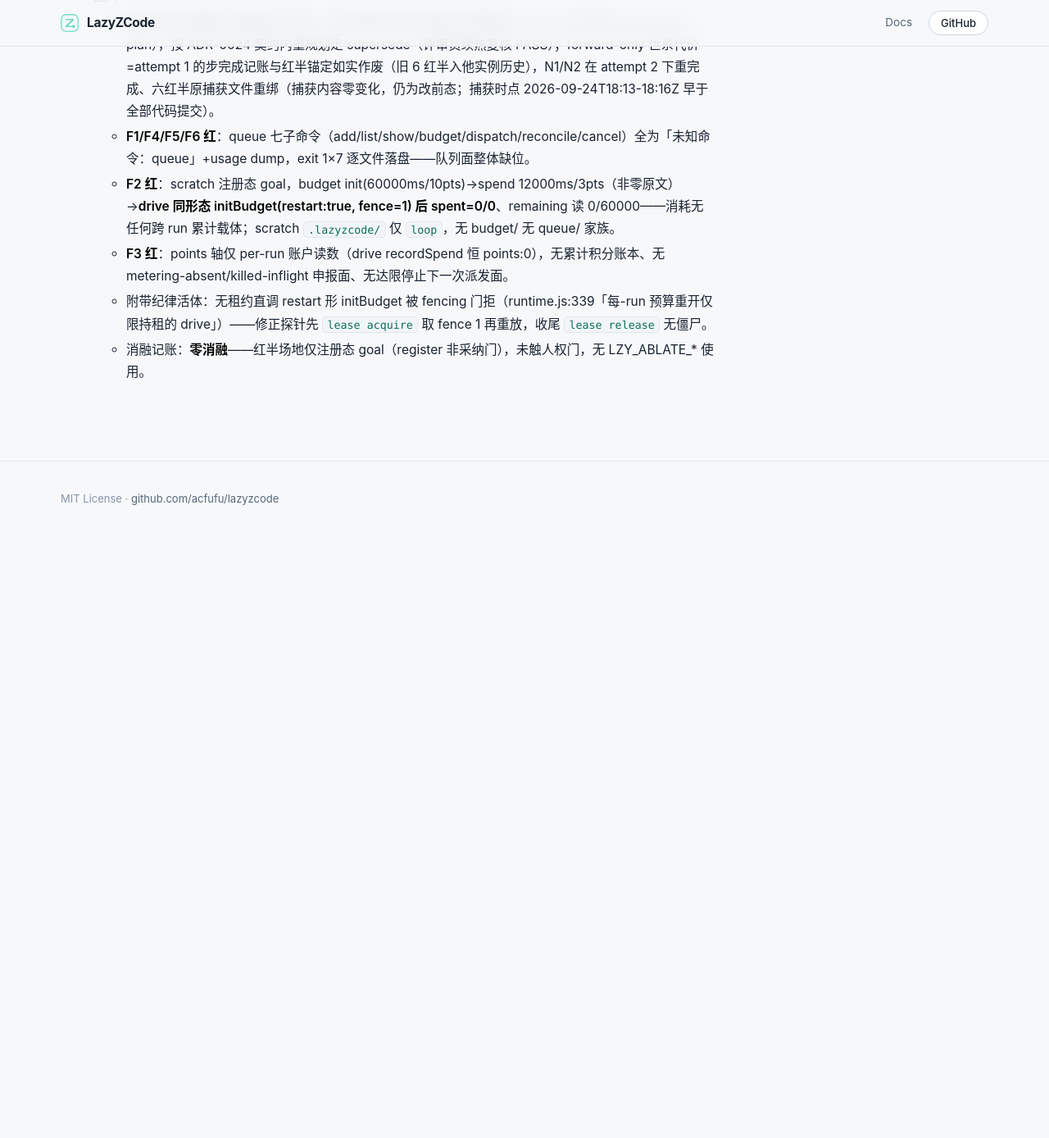
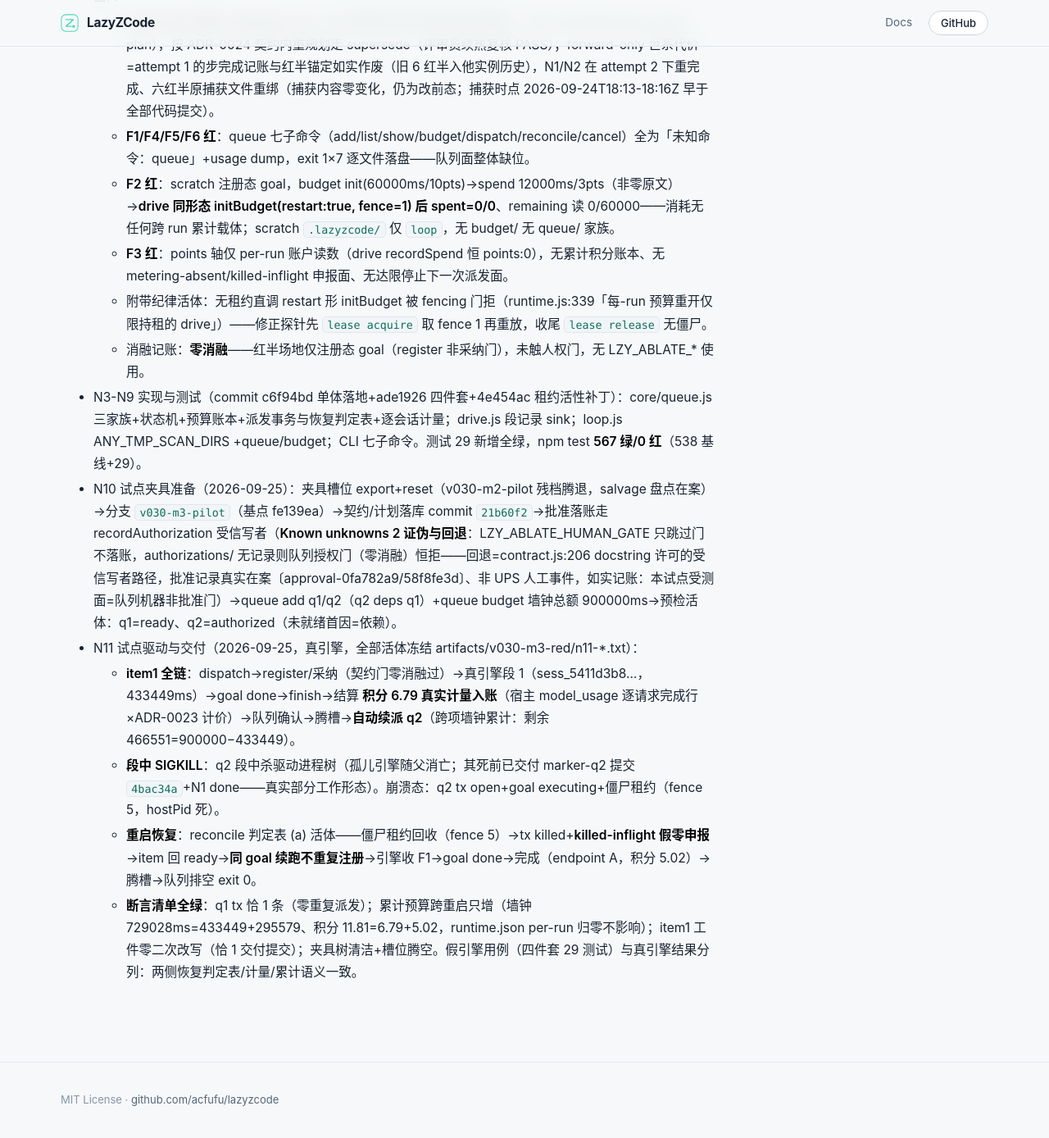
Before and after one commit to Acfufu/lazyzcode, a Jekyll site: the page built from docs/spikes/v030-m3-report.md, in a window 1280 px wide and 1400 px high, scrolled down 5046 px. Shown: the top 1388 px of the window at 82% size. Built offline with Jekyll 4.4.1, drawn with Linux system fonts in a browser that asks for light colours; our own code applies the rules of GitHub Pages for plain Markdown files; before the commit the page ends 5714 px from its top, so only the background shows below that.

Commit message:
docs(m3): N10/N11 pilot delivery — real-engine two-item queue with mid-segment SIGKILL recovery, honest metering (6.79+5.02 pts) and cross-restart cumulative budget
Goal: v030-m3#N11

```diff
--- a/docs/spikes/v030-m3-report.md
+++ b/docs/spikes/v030-m3-report.md
@@ -55,3 +55,10 @@ goal `v030-m3`（0.3.0 M3：授权队列状态机 + 累计预算账本 + 派发
   - **F3 红**：points 轴仅 per-run 账户读数（drive recordSpend 恒 points:0），无累计积分账本、无 metering-absent/killed-inflight 申报面、无达限停止下一次派发面。
   - 附带纪律活体：无租约直调 restart 形 initBudget 被 fencing 门拒（runtime.js:339「每-run 预算重开仅限持租的 drive」）——修正探针先 `lease acquire` 取 fence 1 再重放，收尾 `lease release` 无僵尸。
   - 消融记账：**零消融**——红半场地仅注册态 goal（register 非采纳门），未触人权门，无 LZY_ABLATE_* 使用。
+- N3-N9 实现与测试（commit c6f94bd 单体落地+ade1926 四件套+4e454ac 租约活性补丁）：core/queue.js 三家族+状态机+预算账本+派发事务与恢复判定表+逐会话计量；drive.js 段记录 sink；loop.js ANY_TMP_SCAN_DIRS +queue/budget；CLI 七子命令。测试 29 新增全绿，npm test **567 绿/0 红**（538 基线+29）。
+- N10 试点夹具准备（2026-09-25）：夹具槽位 export+reset（v030-m2-pilot 残档腾退，salvage 盘点在案）→分支 `v030-m3-pilot`（基点 fe139ea）→契约/计划落库 commit `21b60f2`→批准落账走 recordAuthorization 受信写者（**Known unknowns 2 证伪与回退**：LZY_ABLATE_HUMAN_GATE 只跳过门不落账，authorizations/ 无记录则队列授权门（零消融）恒拒——回退=contract.js:206 docstring 许可的受信写者路径，批准记录真实在案〔approval-0fa782a9/58f8fe3d〕、非 UPS 人工事件，如实记账：本试点受测面=队列机器非批准门）→queue add q1/q2（q2 deps q1）+queue budget 墙钟总额 900000ms→预检活体：q1=ready、q2=authorized（未就绪首因=依赖）。
+- N11 试点驱动与交付（2026-09-25，真引擎，全部活体冻结 artifacts/v030-m3-red/n11-*.txt）：
+  - **item1 全链**：dispatch→register/采纳（契约门零消融过）→真引擎段 1（sess_5411d3b8…，433449ms）→goal done→finish→结算 **积分 6.79 真实计量入账**（宿主 model_usage 逐请求完成行×ADR-0023 计价）→队列确认→腾槽→**自动续派 q2**（跨项墙钟累计：剩余 466551=900000−433449）。
+  - **段中 SIGKILL**：q2 段中杀驱动进程树（孤儿引擎随父消亡；其死前已交付 marker-q2 提交 `4bac34a`+N1 done——真实部分工作形态）。崩溃态：q2 tx open+goal executing+僵尸租约（fence 5，hostPid 死）。
+  - **重启恢复**：reconcile 判定表 (a) 活体——僵尸租约回收（fence 5）→tx killed+**killed-inflight 假零申报**→item 回 ready→**同 goal 续跑不重复注册**→引擎收 F1→goal done→完成（endpoint A，积分 5.02）→腾槽→队列排空 exit 0。
+  - **断言清单全绿**：q1 tx 恰 1 条（零重复派发）；累计预算跨重启只增（墙钟 729028ms=433449+295579、积分 11.81=6.79+5.02，runtime.json per-run 归零不影响）；item1 工件零二次改写（恰 1 交付提交）；夹具树清洁+槽位腾空。假引擎用例（四件套 29 测试）与真引擎结果分列：两侧恢复判定表/计量/累计语义一致。
```
